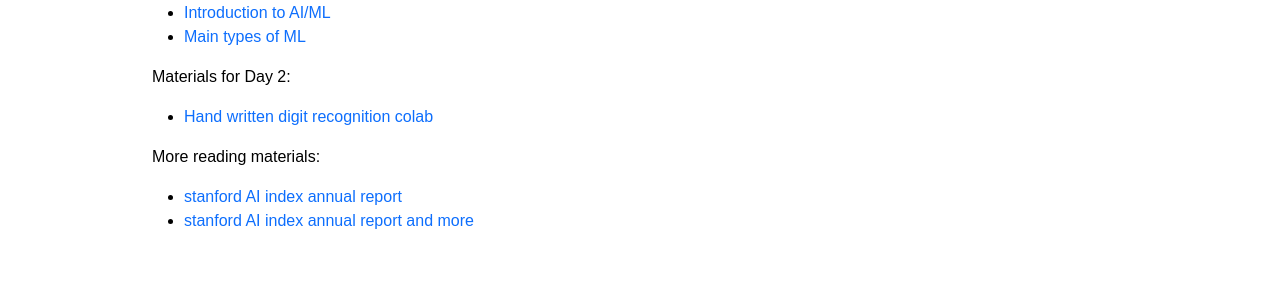
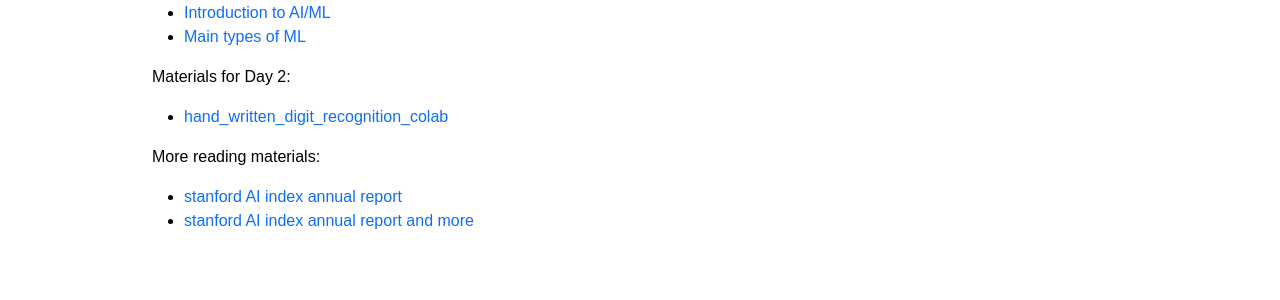
Before and after one commit to planet-ai-2023/planet-ai-2023.github.io, a Jekyll site: the page built from _posts/2024-6-01-summer-2024.md, in a window 1280 px wide and 900 px high, scrolled down 1737 px. Shown: the part 152-452 px from the top of the window. Built offline with Jekyll 4.4.1, drawn with Linux system fonts in a browser that asks for light colours.

```diff
--- a/_posts/2024-6-01-summer-2024.md
+++ b/_posts/2024-6-01-summer-2024.md
@@ -82,7 +82,7 @@ Materials for Day 1:
 
 
 Materials for Day 2:
-- [Hand written digit recognition colab](https://colab.research.google.com/drive/1M7l7onN1-AIjoJr1pzfFKUfJ39ZlAumb?usp=sharing){:target="_blank"}
+- [hand_written_digit_recognition_colab](https://colab.research.google.com/drive/1M7l7onN1-AIjoJr1pzfFKUfJ39ZlAumb?usp=sharing){:target="_blank"}
 
 More reading materials:
 - [stanford AI index annual report](https://aiindex.stanford.edu/report/){:target="_blank"}
```
